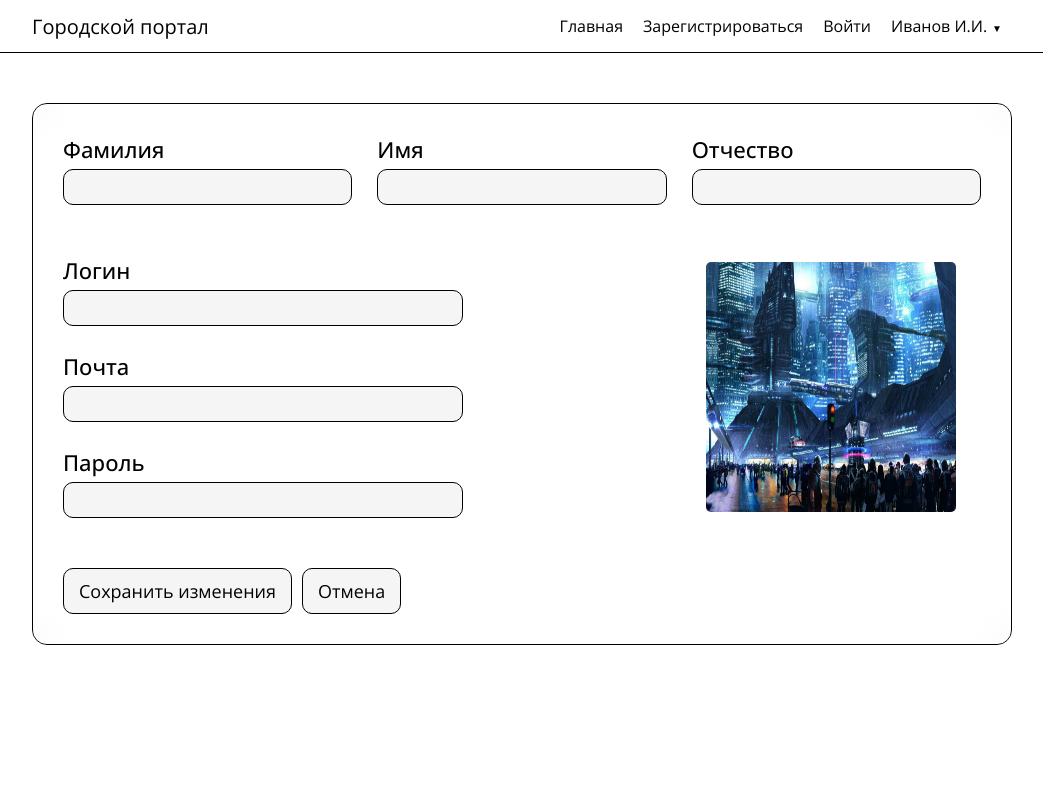
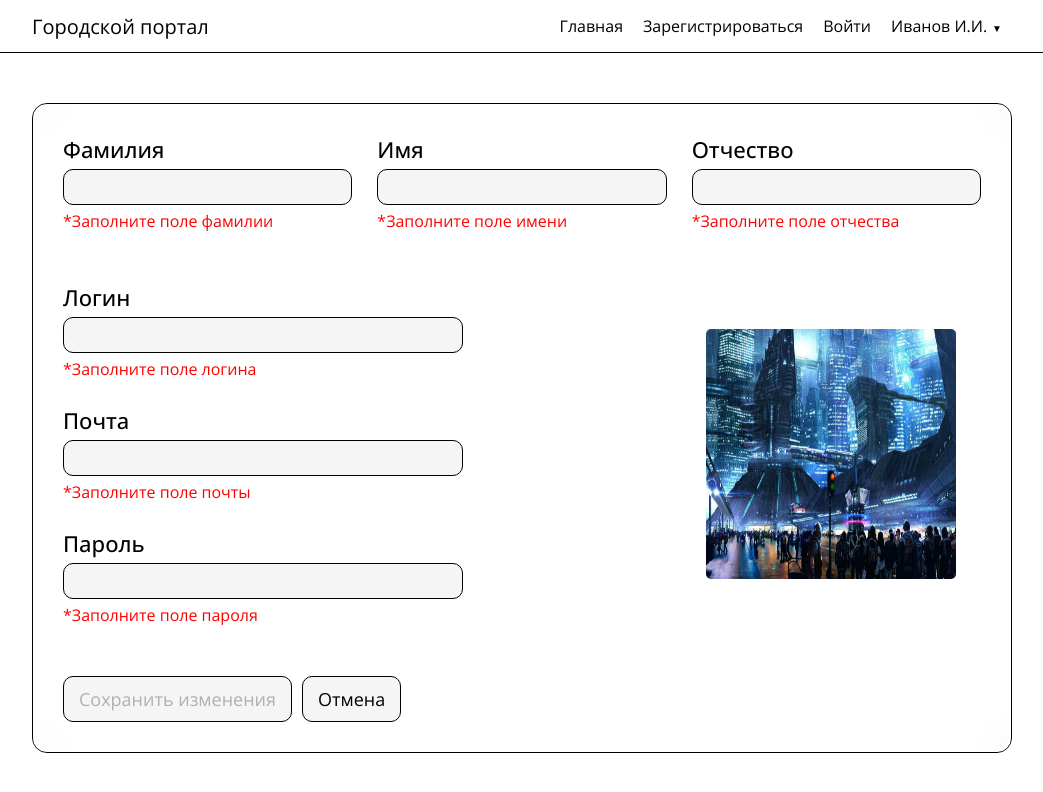
Before and after one commit to Steiden/Urba-problems-portal, a React (Vite) app: page /me in a window 1280 px wide. Shown: the top 792 px of the page, without its empty margins (118-1161 px from the left). Built offline with nearby package versions, Linux system fonts and the light colour scheme.

Commit message:
Готовый компонент профилья пользователя

```diff
--- a/src/components/Header/Header.tsx
+++ b/src/components/Header/Header.tsx
@@ -3,6 +3,7 @@ import { Navbar } from "../Navbar/Navbar";
 import { LoginForm } from "../AuthForm/LoginForm";
 import { RegisterForm } from "../AuthForm/RegisterForm";
 import "./scss/Header.scss";
+import { Link } from "react-router-dom";
 
 export const Header = (): ReactNode => {
     const [loginFormIsOpen, setLoginFormIsOpen] = useState(false);
@@ -12,9 +13,9 @@ export const Header = (): ReactNode => {
     return (
         <header className="header">
             <div className="container header__container">
-                <a href="/" className="header__logo">
+                <Link to="/" className="header__logo">
                     Городской портал
-                </a>
+                </Link>
                 <Navbar dropdown={{ dropdownIsOpen, setDropdownIsOpen }}>
                     <li className="header__item">
                         <button className="header__button" onClick={() => setRegisterFormIsOpen(true)}>
--- a/src/components/Navbar/Navbar.tsx
+++ b/src/components/Navbar/Navbar.tsx
@@ -1,6 +1,7 @@
 import { ReactNode } from "react";
 import { Dropdown } from "../Dropdown/Dropdown";
 import "./scss/Navbar.scss";
+import { Link } from "react-router-dom";
 
 type TypeProps = {
     dropdown: {
@@ -15,9 +16,9 @@ export const Navbar = ({ dropdown, children }: TypeProps): ReactNode => {
         <nav className="header__nav">
             <ul className="header__list">
                 <li className="header__item">
-                    <a href="/" className="header__link">
+                    <Link to="/" className="header__link">
                         Главная
-                    </a>
+                    </Link>
                 </li>
                 {children}
                 <li className="header__item">
--- a/src/components/Profile/Profile.tsx
+++ b/src/components/Profile/Profile.tsx
@@ -1,7 +1,14 @@
-import { ReactNode } from "react";
+import { ReactNode, useState } from "react";
 import "./scss/Profile.scss";
 
 export const Profile = (): ReactNode => {
+    const [secondName, setSecondName] = useState("");
+    const [firstName, setFirstName] = useState("");
+    const [patronymic, setPatronymic] = useState("");
+    const [login, setLogin] = useState("");
+    const [email, setEmail] = useState("");
+    const [password, setPassword] = useState("");
+
     return (
         <section className="profile">
             <form action="/me/update" method="POST" className="profile__form">
@@ -10,19 +17,46 @@ export const Profile = (): ReactNode => {
                         <label htmlFor="secondName" className="profile__label">
                             Фамилия
                         </label>
-                        <input type="text" id="secondName" className="profile__input" />
+                        <input
+                            type="text"
+                            id="secondName"
+                            className="profile__input"
+                            value={secondName}
+                            onChange={(e) => setSecondName(e.target.value)}
+                        />
+                        <span className={`profile__input-error ${!secondName && "profile__input-error--active"}`}>
+                            *Заполните поле фамилии
+                        </span>
                     </div>
                     <div className="profile__input-container">
                         <label htmlFor="firstName" className="profile__label">
                             Имя
                         </label>
-                        <input type="text" id="firstName" className="profile__input" />
+                        <input
+                            type="text"
+                            id="firstName"
+                            className="profile__input"
+                            value={firstName}
+                            onChange={(e) => setFirstName(e.target.value)}
+                        />
+                        <span className={`profile__input-error ${!firstName && "profile__input-error--active"}`}>
+                            *Заполните поле имени
+                        </span>
                     </div>
                     <div className="profile__input-container">
                         <label htmlFor="patronymic" className="profile__label">
                             Отчество
                         </label>
-                        <input type="text" id="patronymic" className="profile__input" />
+                        <input
+                            type="text"
+                            id="patronymic"
+                            className="profile__input"
+                            value={patronymic}
+                            onChange={(e) => setPatronymic(e.target.value)}
+                        />
+                        <span className={`profile__input-error ${!patronymic && "profile__input-error--active"}`}>
+                            *Заполните поле отчества
+                        </span>
                     </div>
                 </div>
                 <div className="profile__split">
@@ -31,19 +65,46 @@ export const Profile = (): ReactNode => {
                             <label htmlFor="login" className="profile__label">
                                 Логин
                             </label>
-                            <input type="text" id="login" className="profile__input" />
+                            <input
+                                type="text"
+                                id="login"
+                                className="profile__input"
+                                value={login}
+                                onChange={(e) => setLogin(e.target.value)}
+                            />
+                            <span className={`profile__input-error ${!login && "profile__input-error--active"}`}>
+                                *Заполните поле логина
+                            </span>
                         </div>
                         <div className="profile__input-container">
                             <label htmlFor="email" className="profile__label">
                                 Почта
                             </label>
-                            <input type="email" id="email" className="profile__input" />
+                            <input
+                                type="email"
+                                id="email"
+                                className="profile__input"
+                                value={email}
+                                onChange={(e) => setEmail(e.target.value)}
+                            />
+                            <span className={`profile__input-error ${!email && "profile__input-error--active"}`}>
+                                *Заполните поле почты
+                            </span>
                         </div>
                         <div className="profile__input-container">
                             <label htmlFor="password" className="profile__label">
                                 Пароль
                             </label>
-                            <input type="password" id="password" className="profile__input" />
+                            <input
+                                type="password"
+                                id="password"
+                                className="profile__input"
+                                value={password}
+                                onChange={(e) => setPassword(e.target.value)}
+                            />
+                            <span className={`profile__input-error ${!password && "profile__input-error--active"}`}>
+                                *Заполните поле пароля
+                            </span>
                         </div>
                     </div>
                     <div className="profile__avatar-container">
@@ -58,10 +119,15 @@ export const Profile = (): ReactNode => {
                     </div>
                 </div>
                 <div className="profile__buttons-container">
-                    <button className="profile__button profile__button--save" type="submit">
+                    <button
+                        className="profile__button profile__button--save"
+                        type="submit"
+                        disabled={!secondName || !firstName || !patronymic || !login || !email || !password}>
                         Сохранить изменения
                     </button>
-                    <button className="profile__button">Отмена</button>
+                    <button className="profile__button" type="button" onClick={() => {}}>
+                        Отмена
+                    </button>
                 </div>
             </form>
         </section>
--- a/src/components/Profile/scss/Profile.scss
+++ b/src/components/Profile/scss/Profile.scss
@@ -1,5 +1,6 @@
 @import "../../../scss/mixins/flex-mixin.scss";
 @import "../../../scss/mixins/transition-mixin.scss";
+@import "../../../scss/mixins/visually-hidden-mixin.scss";
 @import "../../../scss/variables/global-variables.scss";
 @import "../../../scss/variables/colors-variables.scss";
 
@@ -93,7 +94,16 @@
 
     padding: 10px 15px;
 
-    &--save:hover {
+    &--save:not([disabled]):hover {
         background-color: $green-light;
     }
 }
+
+.profile__input-error {
+    @include visualy-hidden($position: static);
+    color: $red;
+
+    &--active {
+        @include visualy-hidden-active($position: static);
+    }
+}
```
Also changed, not shown: src/components/Dropdown/Dropdown.tsx (+9 -8 lines).
